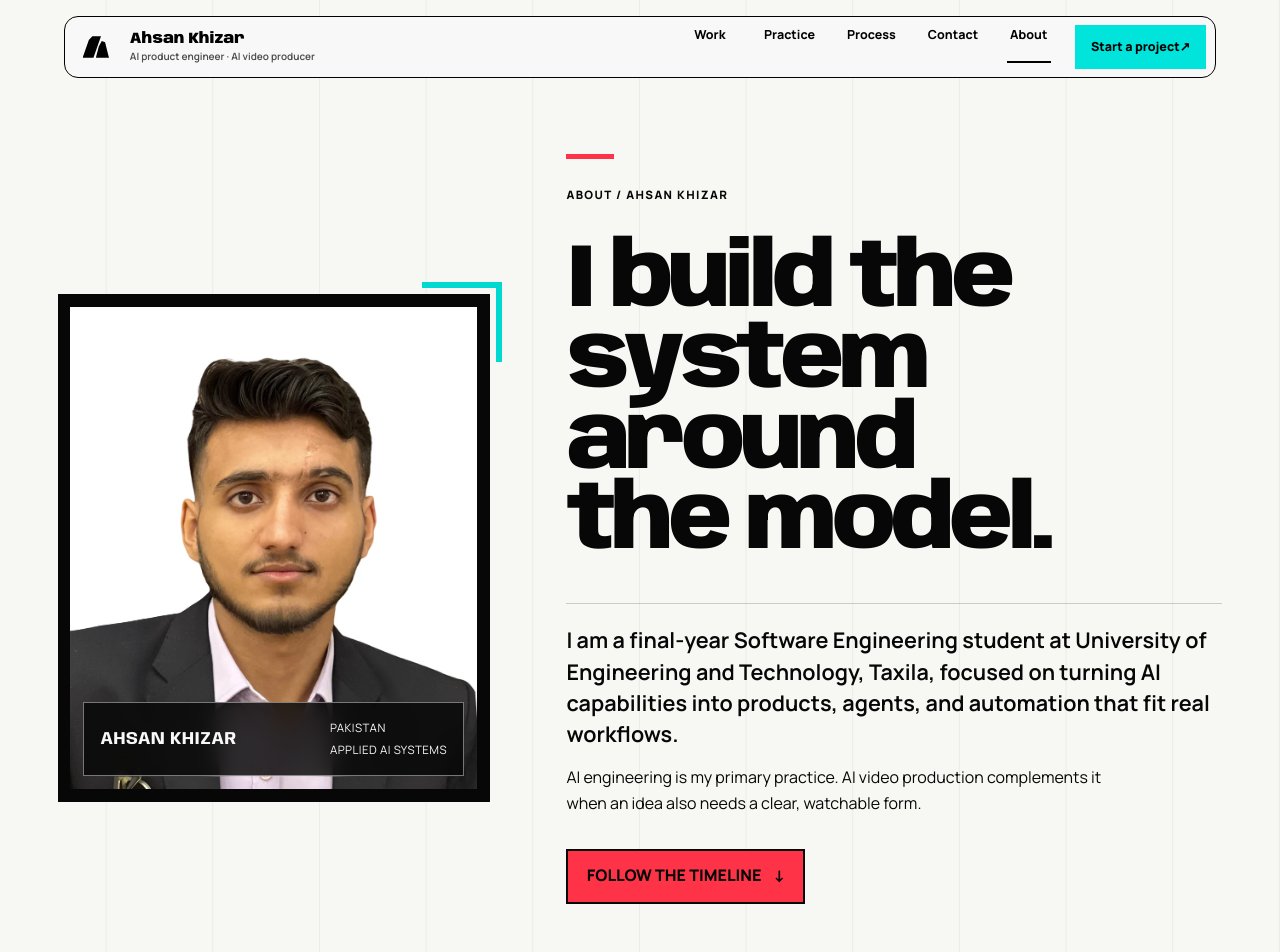
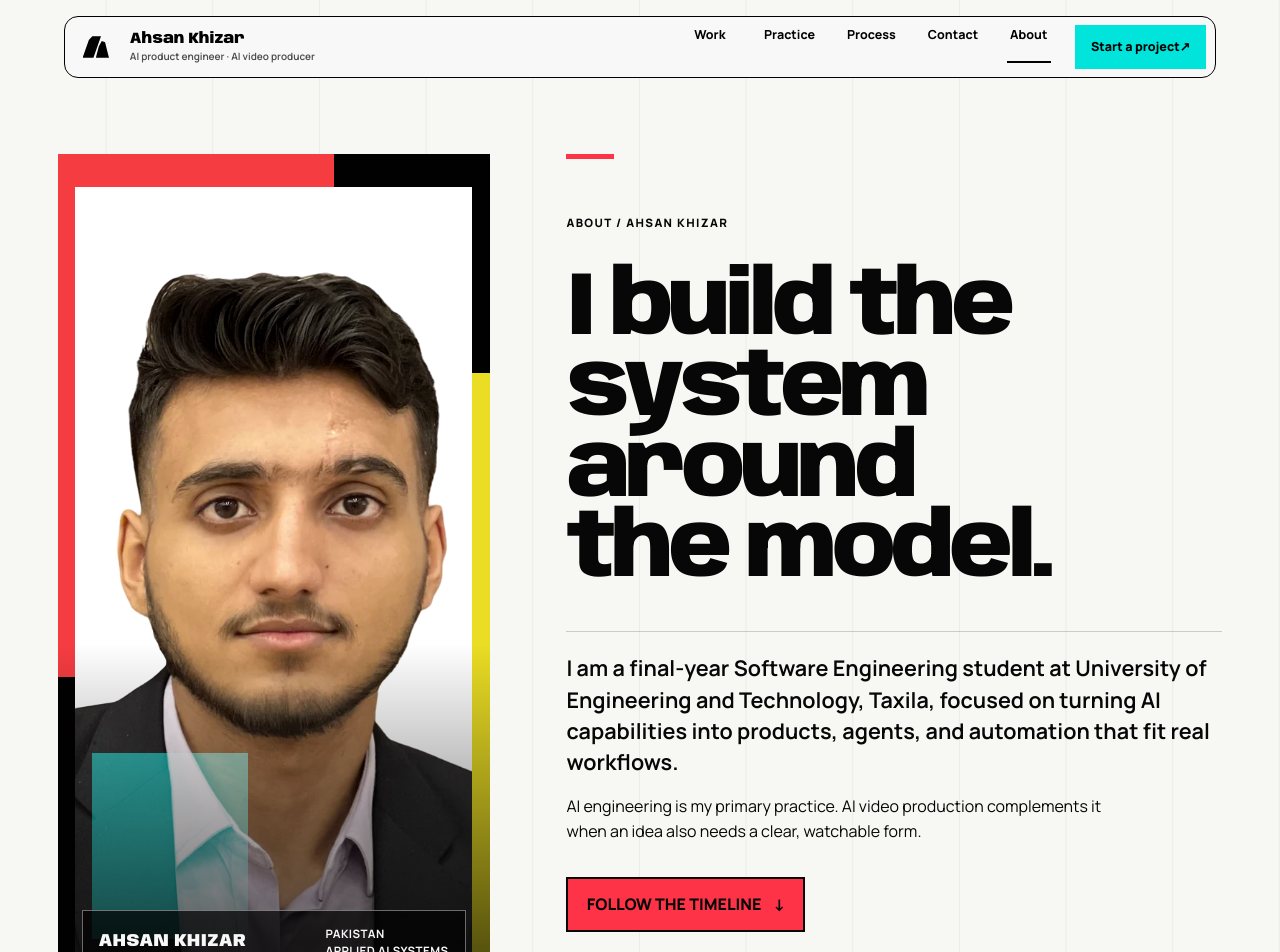
Before and after one commit to ahsankhizar5/ahsan-ai-studio, a Next.js app: page /about in a window 1280 px wide. Shown: the top 952 px of the page. Built offline with nearby package versions, Linux system fonts and the light colour scheme.

Commit message:
feat: move portrait art direction to about page

```diff
--- a/app/about/page.tsx
+++ b/app/about/page.tsx
@@ -1,5 +1,6 @@
 import type { Metadata } from "next";
 import { headers } from "next/headers";
+import { AboutPortrait } from "../components/AboutPortrait";
 import { CopyEmail } from "../components/CopyEmail";
 import { MotionController } from "../components/MotionController";
 import { SiteFooter } from "../components/SiteFooter";
@@ -95,24 +96,7 @@ export default async function AboutPage() {
 
       <main id="main-content" data-motion-page="about">
         <section className="about-hero" aria-labelledby="about-title">
-          <figure className="about-portrait" data-portrait-reveal>
-            {/* The approved, optimized portrait is intentionally rendered with its intrinsic dimensions. */}
-            {/* eslint-disable-next-line @next/next/no-img-element */}
-            <img
-              src="/ahsan-khizar.webp"
-              width={960}
-              height={1131}
-              alt="Portrait of Ahsan Khizar"
-              sizes="(max-width: 760px) 100vw, 42vw"
-              fetchPriority="high"
-              decoding="async"
-            />
-            <figcaption className="portrait-caption about-portrait-caption">
-              <strong>{profile.name}</strong>
-              <span>{profile.location}</span>
-              <span>Applied AI systems</span>
-            </figcaption>
-          </figure>
+          <AboutPortrait name={profile.name} location={profile.location} />
 
           <div className="about-hero-copy" data-hero-reveal>
             <p className="eyebrow">About / Ahsan Khizar</p>
--- /dev/null
+++ b/app/components/AboutPortrait.tsx
@@ -0,0 +1,30 @@
+type AboutPortraitProps = {
+  name: string;
+  location: string;
+};
+
+export function AboutPortrait({ name, location }: AboutPortraitProps) {
+  return (
+    <figure className="about-portrait-art" data-about-portrait>
+      <span className="about-portrait-color-field about-portrait-red" aria-hidden="true" />
+      <span className="about-portrait-color-field about-portrait-citrus" aria-hidden="true" />
+      <span className="about-portrait-color-field about-portrait-cyan" aria-hidden="true" />
+      {/* The approved, optimized portrait is intentionally rendered at its intrinsic dimensions. */}
+      {/* eslint-disable-next-line @next/next/no-img-element */}
+      <img
+        src="/ahsan-khizar.webp"
+        width={960}
+        height={1131}
+        sizes="(max-width: 760px) 100vw, 42vw"
+        fetchPriority="high"
+        decoding="async"
+        alt="Portrait of Ahsan Khizar"
+      />
+      <figcaption>
+        <strong>{name}</strong>
+        <span>{location}</span>
+        <span>Applied AI systems</span>
+      </figcaption>
+    </figure>
+  );
+}
--- a/app/globals.css
+++ b/app/globals.css
@@ -3318,6 +3318,90 @@ html[data-motion="full"] .operator-frame {
   background: rgb(7 7 7 / 82%);
 }
 
+.about-portrait-art {
+  position: relative;
+  align-self: center;
+  min-height: clamp(29rem, 110vw, 41rem);
+  margin: 0;
+  overflow: hidden;
+  isolation: isolate;
+  background: var(--stage);
+}
+
+.about-portrait-art img {
+  position: absolute;
+  z-index: 3;
+  inset: auto 4% 0;
+  width: 92%;
+  height: 96%;
+  object-fit: cover;
+  object-position: center top;
+  filter: saturate(0.88) contrast(1.04);
+}
+
+.about-portrait-color-field {
+  position: absolute;
+  z-index: 1;
+  display: block;
+}
+
+.about-portrait-red {
+  inset: 0 36% 38% 0;
+  background: var(--carmine);
+}
+
+.about-portrait-citrus {
+  inset: 26% 0 0 48%;
+  background: var(--citrus);
+}
+
+.about-portrait-cyan {
+  z-index: 4;
+  bottom: 7%;
+  left: 8%;
+  width: 36%;
+  height: 22%;
+  background: var(--cyan);
+  mix-blend-mode: screen;
+  opacity: 0.72;
+}
+
+.about-portrait-art::after {
+  position: absolute;
+  z-index: 4;
+  inset: 0;
+  background: linear-gradient(0deg, oklch(0.06 0 0 / 0.72), transparent 42%);
+  content: "";
+  pointer-events: none;
+}
+
+.about-portrait-art figcaption {
+  position: absolute;
+  z-index: 5;
+  right: 1.5rem;
+  bottom: 1.5rem;
+  left: 1.5rem;
+  display: grid;
+  padding: 0.9rem 1rem;
+  border: 1px solid oklch(0.98 0 0 / 0.42);
+  background: oklch(0.06 0 0 / 0.7);
+  color: var(--white);
+  gap: 0.15rem 1rem;
+  grid-template-columns: 1fr auto;
+  font-size: 0.72rem;
+  font-weight: 700;
+  letter-spacing: 0.04em;
+  line-height: 1.35;
+  text-transform: uppercase;
+}
+
+.about-portrait-art figcaption strong {
+  grid-row: 1 / 3;
+  align-self: center;
+  font-family: var(--font-display), sans-serif;
+  font-size: 1.1rem;
+}
+
 .about-hero-copy {
   position: relative;
   padding: clamp(1rem, 3vw, 3rem) 0;
@@ -3423,9 +3507,8 @@ html[data-motion="full"] .operator-frame {
     grid-template-columns: minmax(27rem, 0.78fr) minmax(0, 1.22fr);
   }
 
-  .about-portrait img {
-    height: auto;
-    object-position: 50% 12%;
+  .about-portrait-art {
+    min-height: clamp(38rem, 66vw, 54rem);
   }
 
   .about-hero-copy {
@@ -3438,6 +3521,19 @@ html[data-motion="full"] .operator-frame {
 
   .about-section-head h2 {
     font-size: clamp(2.8rem, 4.5vw, 5rem);
+  }
+}
+
+@media (max-width: 760px) {
+  .about-portrait-art figcaption {
+    right: 1rem;
+    bottom: 1rem;
+    left: 1rem;
+    grid-template-columns: 1fr;
+  }
+
+  .about-portrait-art figcaption strong {
+    grid-row: auto;
   }
 }
 
```
Also changed, not shown: 1 other file (tests, documents, lock files or other folders).
